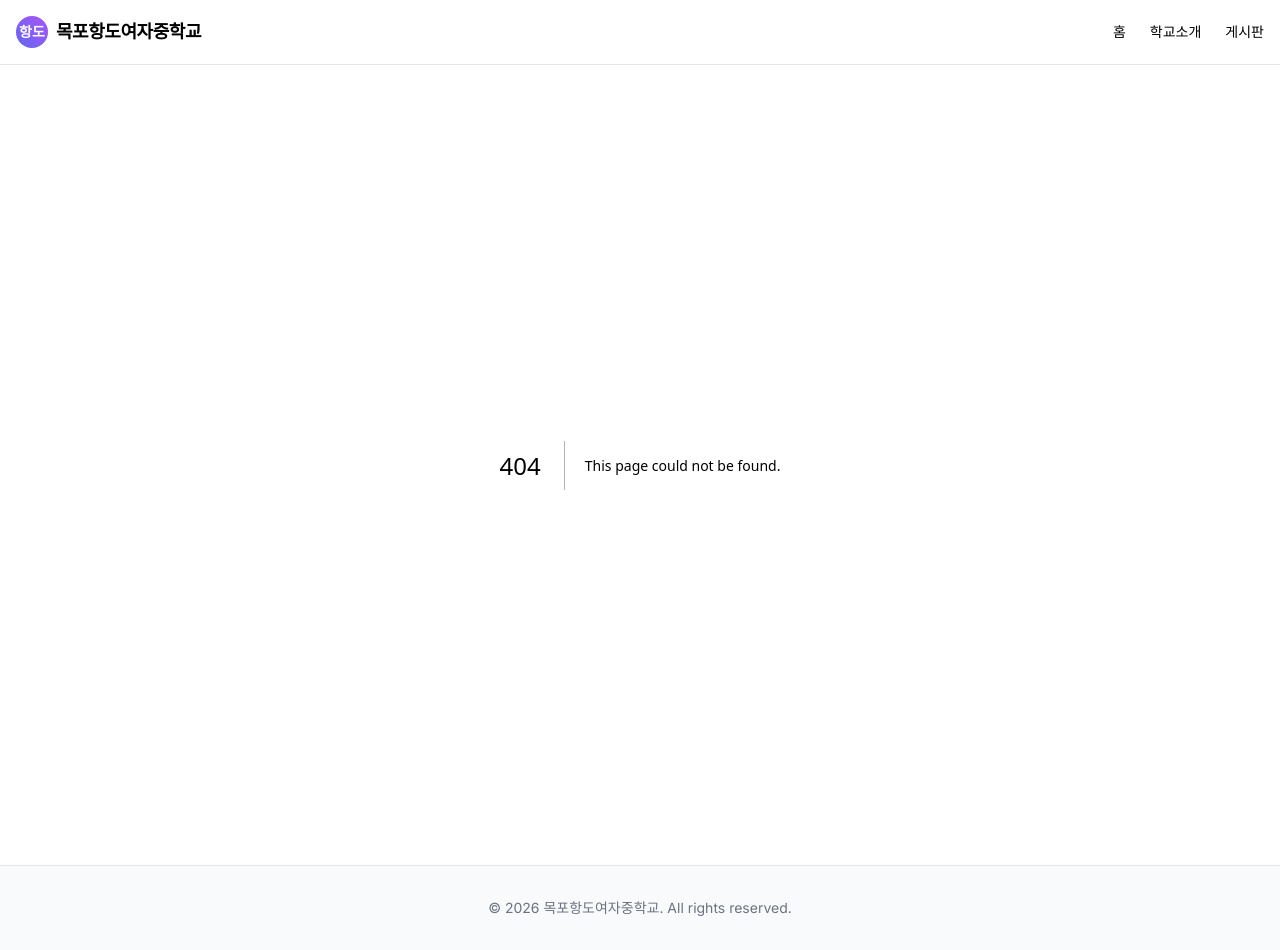
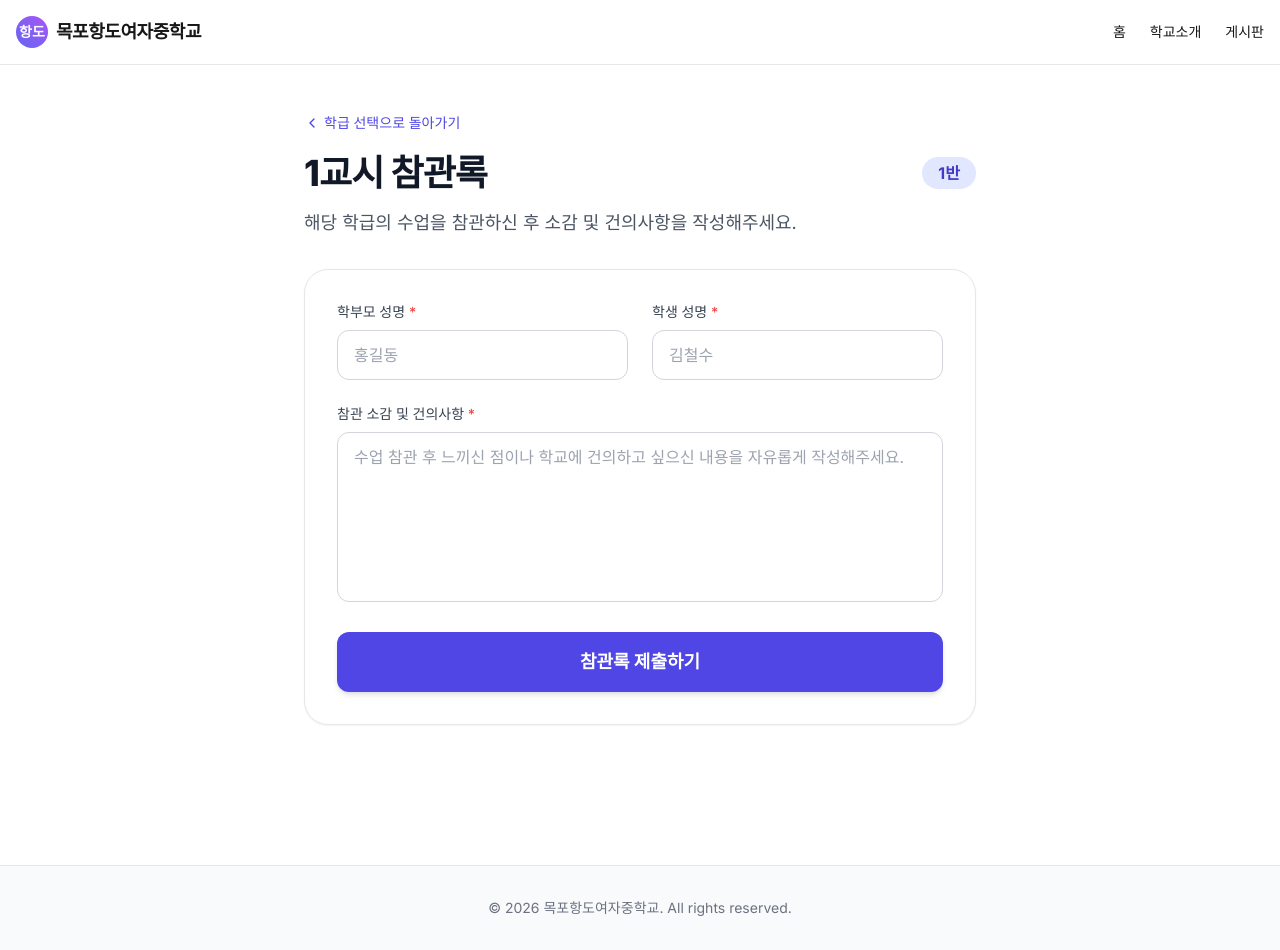
Before and after one commit to tmdhee-max/AIopenclass, a Next.js app: page /observe/1/1 in a window 1280 px wide. Before the commit this address had no page. Built offline with nearby package versions, Linux system fonts and the light colour scheme.

Commit message:
feat: add observation class selection and feedback form pages

```diff
--- /dev/null
+++ b/app/observe/[period]/[classId]/page.tsx
@@ -0,0 +1,94 @@
+"use client";
+
+import Link from "next/link";
+import { useState } from "react";
+
+export default function ObserveFormPage({ params }: { params: { period: string, classId: string } }) {
+  const [isSubmitted, setIsSubmitted] = useState(false);
+
+  const handleSubmit = (e: React.FormEvent) => {
+    e.preventDefault();
+    // 실제 서비스에서는 여기서 API 호출 및 데이터베이스 저장이 이루어집니다.
+    setIsSubmitted(true);
+  };
+
+  if (isSubmitted) {
+    return (
+      <div className="flex flex-col items-center justify-center pt-24 pb-32 px-4 min-h-screen">
+        <div className="w-full max-w-md text-center space-y-6 animate-in zoom-in duration-500">
+          <div className="w-24 h-24 mx-auto bg-green-100 dark:bg-green-900/50 text-green-600 dark:text-green-400 rounded-full flex items-center justify-center">
+            <svg xmlns="http://www.w3.org/2000/svg" width="48" height="48" viewBox="0 0 24 24" fill="none" stroke="currentColor" strokeWidth="2" strokeLinecap="round" strokeLinejoin="round"><polyline points="20 6 9 17 4 12"/></svg>
+          </div>
+          <h2 className="text-3xl font-bold text-gray-900 dark:text-white">제출 완료!</h2>
+          <p className="text-gray-600 dark:text-gray-300 leading-relaxed">
+            {params.period}교시 {decodeURIComponent(params.classId)}반 참관록이 성공적으로 제출되었습니다.
+            <br/>귀중한 의견 감사드립니다.
+          </p>
+          <div className="pt-8">
+            <Link href="/" className="px-8 py-3 rounded-full bg-indigo-600 hover:bg-indigo-700 text-white font-medium shadow-lg transition-transform hover:scale-105 active:scale-95 inline-block">
+              메인으로 돌아가기
+            </Link>
+          </div>
+        </div>
+      </div>
+    );
+  }
+
+  return (
+    <div className="flex flex-col items-center pt-12 pb-32 px-4 sm:px-6 lg:px-8 min-h-screen">
+      <div className="w-full max-w-2xl space-y-8 animate-in fade-in slide-in-from-bottom-4 duration-1000 ease-in-out">
+
+        {/* 상단 네비게이션 및 타이틀 */}
+        <div className="space-y-4">
+          <Link href={`/observe/${params.period}`} className="inline-flex items-center text-sm font-medium text-indigo-600 dark:text-indigo-400 hover:text-indigo-800 dark:hover:text-indigo-300 transition-colors">
+            <svg xmlns="http://www.w3.org/2000/svg" width="16" height="16" viewBox="0 0 24 24" fill="none" stroke="currentColor" strokeWidth="2" strokeLinecap="round" strokeLinejoin="round" className="mr-1"><path d="m15 18-6-6 6-6"/></svg>
+            학급 선택으로 돌아가기
+          </Link>
+          <div className="flex items-center justify-between">
+            <h1 className="text-3xl sm:text-4xl font-extrabold tracking-tight text-gray-900 dark:text-white">
+              {params.period}교시 참관록
+            </h1>
+            <span className="px-4 py-1 bg-indigo-100 dark:bg-indigo-900/50 text-indigo-700 dark:text-indigo-300 rounded-full font-bold">
+              {decodeURIComponent(params.classId)}반
+            </span>
+          </div>
+          <p className="text-lg text-gray-600 dark:text-gray-300">
+            해당 학급의 수업을 참관하신 후 소감 및 건의사항을 작성해주세요.
+          </p>
+        </div>
+
+        {/* 폼 영역 */}
+        <form onSubmit={handleSubmit} className="bg-white dark:bg-zinc-900 border border-gray-200 dark:border-zinc-800 rounded-3xl p-6 sm:p-8 shadow-sm mt-8 space-y-6">
+
+          <div className="grid grid-cols-1 sm:grid-cols-2 gap-6">
+            <div className="space-y-2">
+              <label htmlFor="parentName" className="block text-sm font-medium text-gray-700 dark:text-gray-300">
+                학부모 성명 <span className="text-red-500">*</span>
+              </label>
+              <input type="text" id="parentName" required className="w-full px-4 py-3 rounded-xl border border-gray-300 dark:border-zinc-700 bg-white dark:bg-zinc-800 text-gray-900 dark:text-white focus:ring-2 focus:ring-indigo-500 focus:border-indigo-500 outline-none transition-all" placeholder="홍길동" />
+            </div>
+
+            <div className="space-y-2">
+              <label htmlFor="studentName" className="block text-sm font-medium text-gray-700 dark:text-gray-300">
+                학생 성명 <span className="text-red-500">*</span>
+              </label>
+              <input type="text" id="studentName" required className="w-full px-4 py-3 rounded-xl border border-gray-300 dark:border-zinc-700 bg-white dark:bg-zinc-800 text-gray-900 dark:text-white focus:ring-2 focus:ring-indigo-500 focus:border-indigo-500 outline-none transition-all" placeholder="김철수" />
+            </div>
+          </div>
+
+          <div className="space-y-2">
+            <label htmlFor="feedback" className="block text-sm font-medium text-gray-700 dark:text-gray-300">
+              참관 소감 및 건의사항 <span className="text-red-500">*</span>
+            </label>
+            <textarea id="feedback" required rows={6} className="w-full px-4 py-3 rounded-xl border border-gray-300 dark:border-zinc-700 bg-white dark:bg-zinc-800 text-gray-900 dark:text-white focus:ring-2 focus:ring-indigo-500 focus:border-indigo-500 outline-none transition-all resize-none" placeholder="수업 참관 후 느끼신 점이나 학교에 건의하고 싶으신 내용을 자유롭게 작성해주세요."></textarea>
+          </div>
+
+          <button type="submit" className="w-full py-4 rounded-xl bg-indigo-600 hover:bg-indigo-700 text-white font-bold text-lg shadow-md transition-all hover:shadow-lg active:scale-[0.98]">
+            참관록 제출하기
+          </button>
+
+        </form>
+      </div>
+    </div>
+  );
+}
--- /dev/null
+++ b/app/observe/[period]/page.tsx
@@ -0,0 +1,49 @@
+import Link from "next/link";
+import { notFound } from "next/navigation";
+
+export default function ObservePeriodPage({ params }: { params: { period: string } }) {
+  // 2교시, 3교시만 허용
+  if (params.period !== "2" && params.period !== "3") {
+    notFound();
+  }
+
+  const classes = ["1-1", "1-2", "2-1", "2-2", "3-1", "3-2", "3-3"];
+
+  return (
+    <div className="flex flex-col items-center pt-12 pb-32 px-4 sm:px-6 lg:px-8 min-h-screen">
+      <div className="w-full max-w-4xl space-y-8 animate-in fade-in slide-in-from-bottom-4 duration-1000 ease-in-out">
+
+        {/* 상단 네비게이션 및 타이틀 */}
+        <div className="space-y-4 text-center">
+          <Link href="/" className="inline-flex items-center text-sm font-medium text-indigo-600 dark:text-indigo-400 hover:text-indigo-800 dark:hover:text-indigo-300 transition-colors">
+            <svg xmlns="http://www.w3.org/2000/svg" width="16" height="16" viewBox="0 0 24 24" fill="none" stroke="currentColor" strokeWidth="2" strokeLinecap="round" strokeLinejoin="round" className="mr-1"><path d="m15 18-6-6 6-6"/></svg>
+            메인으로 돌아가기
+          </Link>
+          <h1 className="text-3xl sm:text-4xl font-extrabold tracking-tight text-gray-900 dark:text-white">
+            {params.period}교시 참관 학급 선택
+          </h1>
+          <p className="text-lg text-gray-600 dark:text-gray-300">
+            참관하실 학급을 선택해주세요.
+          </p>
+        </div>
+
+        {/* 학급 버튼 그리드 */}
+        <div className="grid grid-cols-2 sm:grid-cols-3 md:grid-cols-4 gap-4 mt-8">
+          {classes.map((cls) => (
+            <Link
+              key={cls}
+              href={`/observe/${params.period}/${cls}`}
+              className="group flex flex-col items-center justify-center p-6 bg-white dark:bg-zinc-900 border border-gray-200 dark:border-zinc-800 rounded-2xl shadow-sm hover:shadow-md hover:border-indigo-500 dark:hover:border-indigo-500 transition-all duration-200 hover:-translate-y-1"
+            >
+              <div className="w-16 h-16 mb-4 rounded-full bg-indigo-50 dark:bg-indigo-900/30 flex items-center justify-center text-indigo-600 dark:text-indigo-400 group-hover:scale-110 transition-transform duration-200">
+                <svg xmlns="http://www.w3.org/2000/svg" width="32" height="32" viewBox="0 0 24 24" fill="none" stroke="currentColor" strokeWidth="2" strokeLinecap="round" strokeLinejoin="round"><path d="M4 19.5v-15A2.5 2.5 0 0 1 6.5 2H20v20H6.5a2.5 2.5 0 0 1 0-5H20"/></svg>
+              </div>
+              <span className="text-xl font-bold text-gray-900 dark:text-white">{cls}반</span>
+            </Link>
+          ))}
+        </div>
+
+      </div>
+    </div>
+  );
+}
--- a/app/page.tsx
+++ b/app/page.tsx
@@ -65,7 +65,7 @@ export default function Home() {
         </Link>
 
         {/* 2교시 참관 배너 */}
-        <div className="group relative overflow-hidden rounded-2xl bg-white dark:bg-zinc-900 border border-gray-100 dark:border-zinc-800 p-6 shadow-sm hover:shadow-xl transition-all duration-300 hover:-translate-y-1 cursor-pointer">
+        <Link href="/observe/2" className="group relative overflow-hidden rounded-2xl bg-white dark:bg-zinc-900 border border-gray-100 dark:border-zinc-800 p-6 shadow-sm hover:shadow-xl transition-all duration-300 hover:-translate-y-1 block cursor-pointer">
           <div className="absolute inset-0 bg-gradient-to-br from-pink-50 to-white dark:from-pink-900/20 dark:to-zinc-900 opacity-0 group-hover:opacity-100 transition-opacity"></div>
           <div className="relative z-10 flex flex-col items-center text-center space-y-4">
             <div className="p-4 bg-pink-100 dark:bg-pink-900/50 rounded-full text-pink-600 dark:text-pink-400 group-hover:scale-110 transition-transform duration-300">
@@ -74,10 +74,10 @@ export default function Home() {
             <h3 className="font-bold text-xl text-gray-900 dark:text-white">2교시 참관</h3>
             <p className="text-sm text-gray-500 dark:text-gray-400">2교시 수업 참관 안내 및 자료</p>
           </div>
-        </div>
+        </Link>
 
         {/* 3교시 참관 배너 */}
-        <div className="group relative overflow-hidden rounded-2xl bg-white dark:bg-zinc-900 border border-gray-100 dark:border-zinc-800 p-6 shadow-sm hover:shadow-xl transition-all duration-300 hover:-translate-y-1 cursor-pointer">
+        <Link href="/observe/3" className="group relative overflow-hidden rounded-2xl bg-white dark:bg-zinc-900 border border-gray-100 dark:border-zinc-800 p-6 shadow-sm hover:shadow-xl transition-all duration-300 hover:-translate-y-1 block cursor-pointer">
           <div className="absolute inset-0 bg-gradient-to-br from-emerald-50 to-white dark:from-emerald-900/20 dark:to-zinc-900 opacity-0 group-hover:opacity-100 transition-opacity"></div>
           <div className="relative z-10 flex flex-col items-center text-center space-y-4">
             <div className="p-4 bg-emerald-100 dark:bg-emerald-900/50 rounded-full text-emerald-600 dark:text-emerald-400 group-hover:scale-110 transition-transform duration-300">
@@ -86,7 +86,7 @@ export default function Home() {
             <h3 className="font-bold text-xl text-gray-900 dark:text-white">3교시 참관</h3>
             <p className="text-sm text-gray-500 dark:text-gray-400">3교시 수업 참관 안내 및 자료</p>
           </div>
-        </div>
+        </Link>
 
       </section>
 
```
